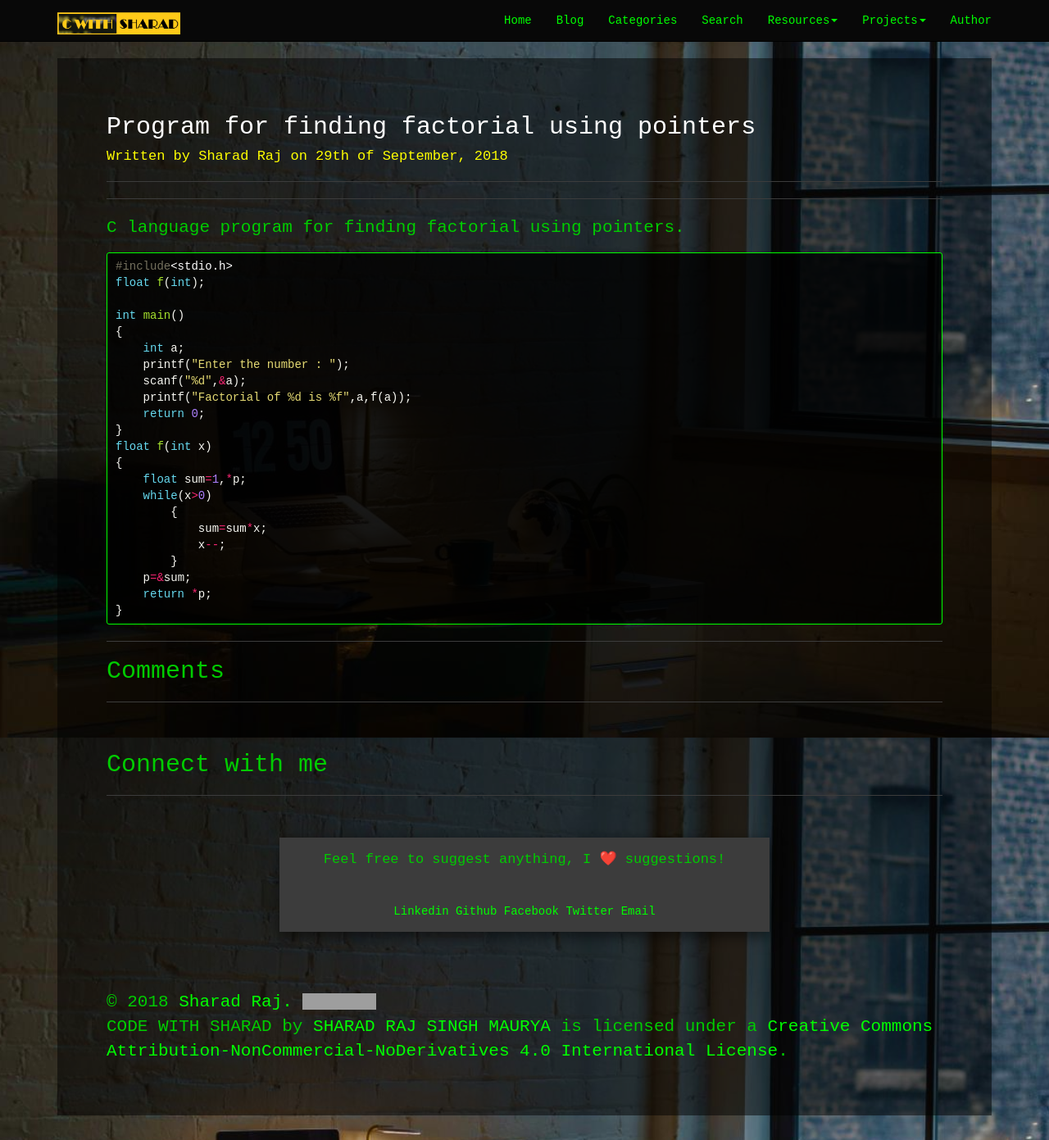
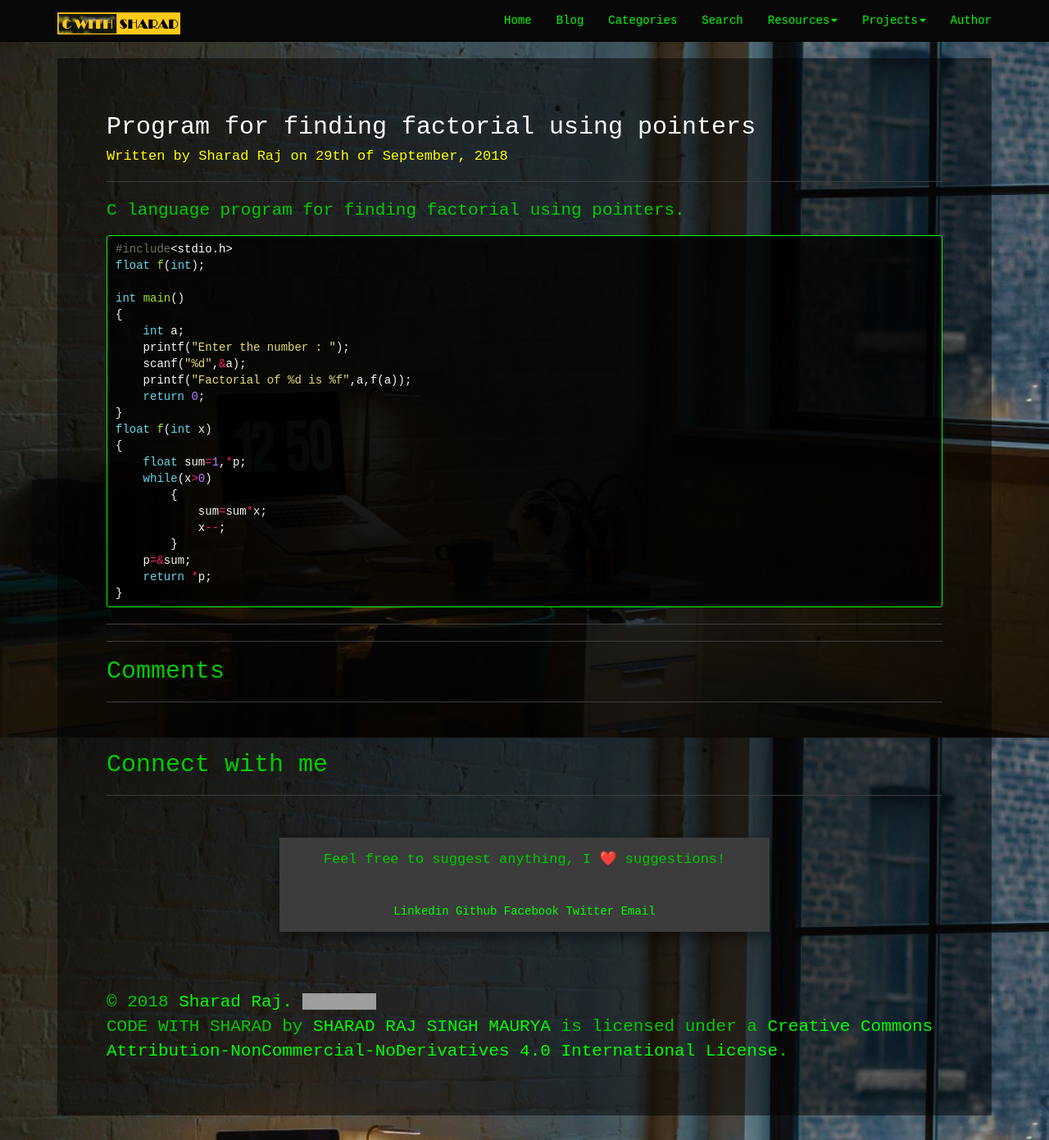
Before and after one commit to cwithsharad/cwithsharad.github.io, a Jekyll site: the page built from _posts/2018-09-29-program-for-finding-factorial-using-pointers.markdown, in a window 1280 px wide. Shown: the whole page at 82% size. Built offline with Jekyll 4.4.1, drawn with Linux system fonts in a browser that asks for light colours; emoji names are drawn with the system emoji font; comment, search, counter and statistics services are not loaded; grey boxes are pictures that could not be loaded.

Commit message:
Update post.html

```diff
--- a/_layouts/post.html
+++ b/_layouts/post.html
@@ -31,9 +31,11 @@
                   {% endfor %}
               <div>
 			<hr/>
+            <p>{{ content }}</p>
+
+			<hr/>
 			{% include ad.html %}
-			<hr/>
-            <p>{{ content }}</p>
+
 			<div>
 			{% include disqus.html %}
 			</div>
```
